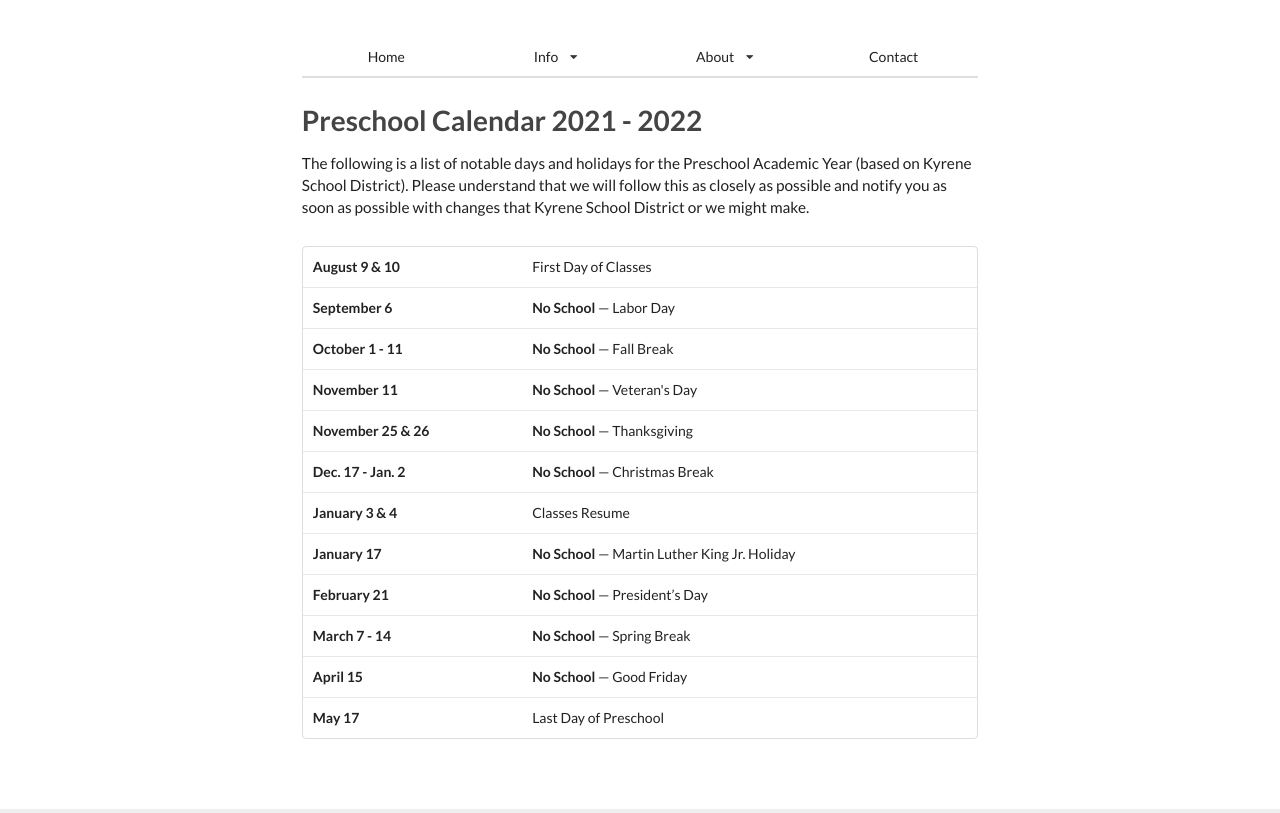
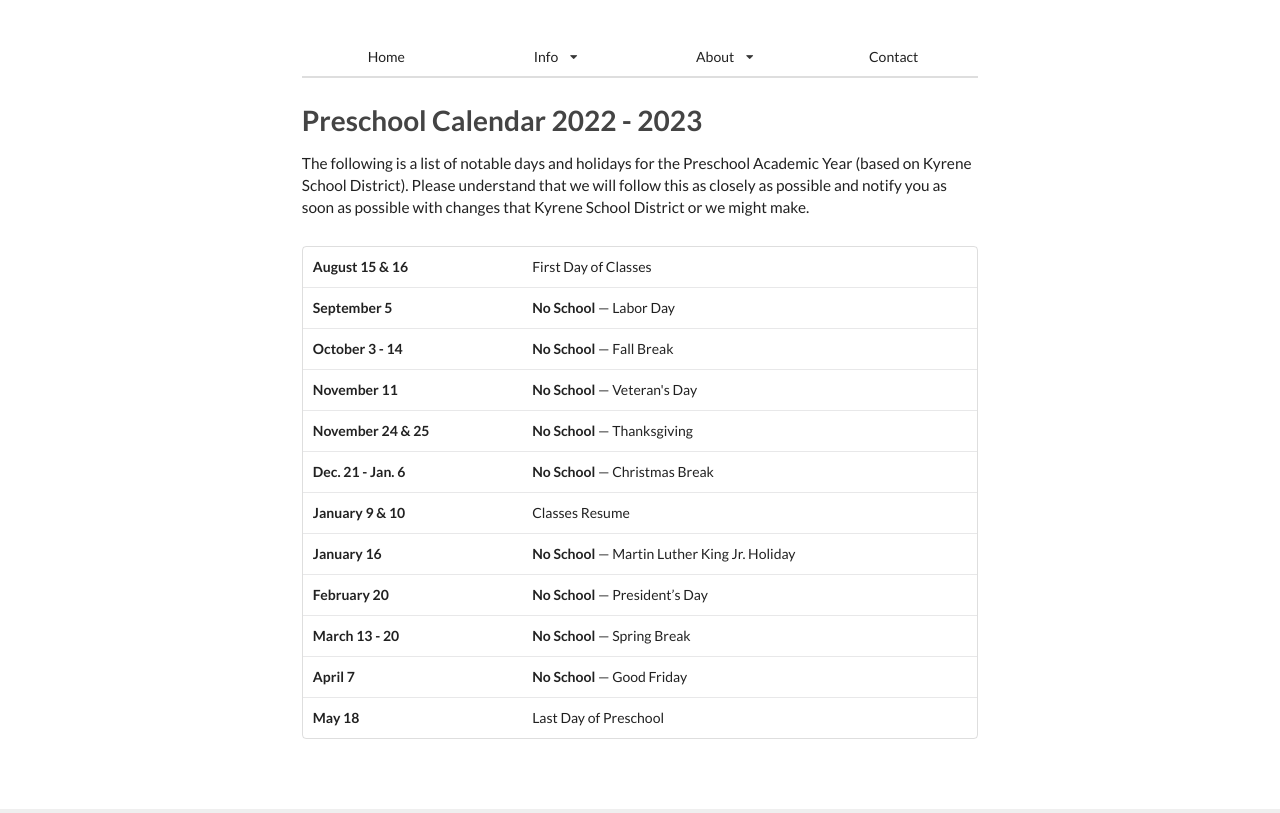
Before and after one commit to childrenofhope/childrenofhope, a Jekyll site: the page built from calendar.md, in a window 1280 px wide. Shown: the part 294-1107 px from the top of the page. Built offline with Jekyll 4.4.1, drawn with Linux system fonts in a browser that asks for light colours.

Commit message:
Updated calendar

```diff
--- a/calendar.md
+++ b/calendar.md
@@ -4,7 +4,7 @@ title: Calendar - Children of Hope | Child Development Center Preschool
 permalink: /calendar
 ---
 
-Preschool Calendar 2021 - 2022
+Preschool Calendar 2022 - 2023
 ===
 
 The following is a list of notable days and holidays for the Preschool Academic
@@ -14,15 +14,15 @@ School District or we might make.
 
 <table class="ui basic events table">
   <tr>
-    <td><b>August 9 & 10</b></td>
+    <td><b>August 15 & 16</b></td>
     <td>First Day of Classes</td>
   </tr>
   <tr>
-    <td><b>September 6</b></td>
+    <td><b>September 5</b></td>
     <td><b>No School</b> &mdash; Labor Day</td>
   </tr>
   <tr>
-    <td><b>October 1 - 11</b></td>
+    <td><b>October 3 - 14</b></td>
     <td><b>No School</b> &mdash; Fall Break</td>
   </tr>
   <tr>
@@ -30,35 +30,35 @@ School District or we might make.
     <td><b>No School</b> &mdash; Veteran's Day</td>
   </tr>
   <tr>
-    <td><b>November 25 & 26</b></td>
+    <td><b>November 24 & 25</b></td>
     <td><b>No School</b> &mdash; Thanksgiving</td>
   </tr>
   <tr>
-    <td><b>Dec. 17 - Jan. 2</b></td>
+    <td><b>Dec. 21 - Jan. 6</b></td>
     <td><b>No School</b> &mdash; Christmas Break</td>
   </tr>
   <tr>
-    <td><b>January 3 & 4</b></td>
+    <td><b>January 9 & 10</b></td>
     <td>Classes Resume</td>
   </tr>
   <tr>
-    <td><b>January 17</b></td>
+    <td><b>January 16</b></td>
     <td><b>No School</b> &mdash; Martin Luther King Jr. Holiday</td>
   </tr>
   <tr>
-    <td><b>February 21</b></td>
+    <td><b>February 20</b></td>
     <td><b>No School</b> &mdash; President’s Day</td>
   </tr>
   <tr>
-    <td><b>March 7 - 14</b></td>
+    <td><b>March 13 - 20</b></td>
     <td><b>No School</b> &mdash; Spring Break</td>
   </tr>
   <tr>
-    <td><b>April 15</b></td>
+    <td><b>April 7</b></td>
     <td><b>No School</b> &mdash; Good Friday</td>
   </tr>
   <tr>
-    <td><b>May 17</b></td>
+    <td><b>May 18</b></td>
     <td>Last Day of Preschool</td>
   </tr>
 </table>
```
Also changed, not shown: forms.md (+4 -4 lines), 2 other files.
